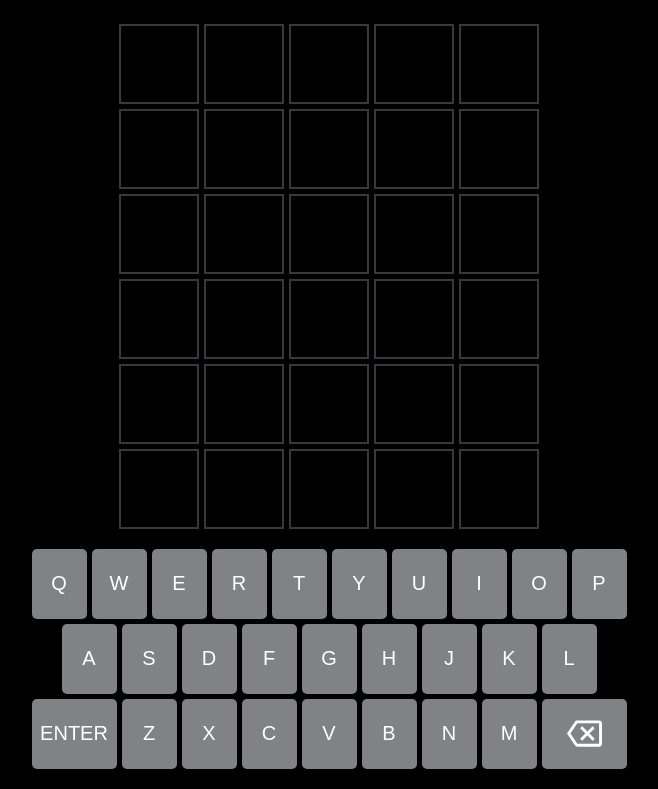
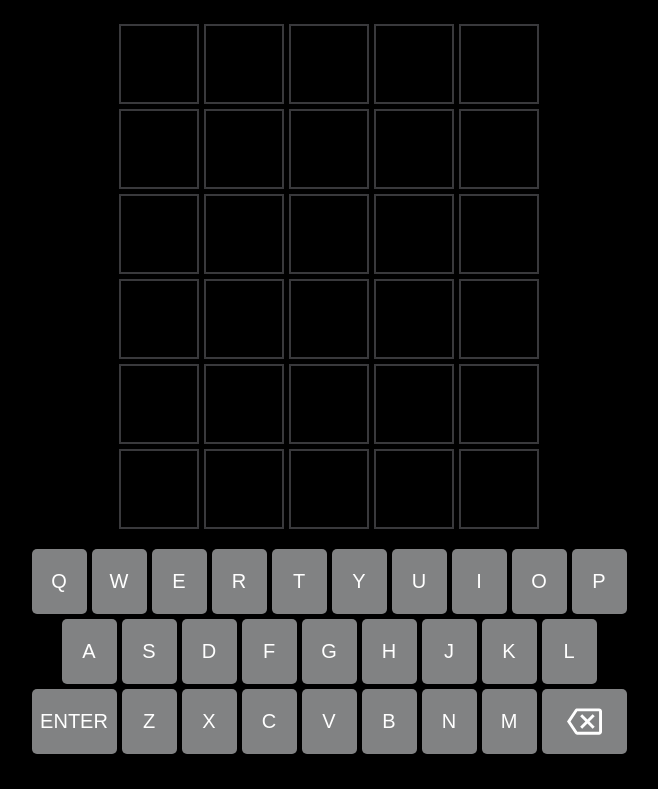
Before and after one commit to slandath/tortle, a plain HTML site: page index.html in a window 1280 px wide. Shown: the part 95-884 px from the top of the page, without its empty margins (311-969 px from the left). Drawn offline with Linux system fonts and the light colour scheme.

Commit message:
shorter keys

```diff
--- a/style.css
+++ b/style.css
@@ -24,7 +24,7 @@ body {
 .keyboard {
   display: grid;
   grid-template-columns: repeat(20,minmax(auto, 1.25em));
-  grid-auto-rows: 3.5em;
+  grid-auto-rows: 3.25em;
   gap: .25em;
   justify-content: center;
 }
```
